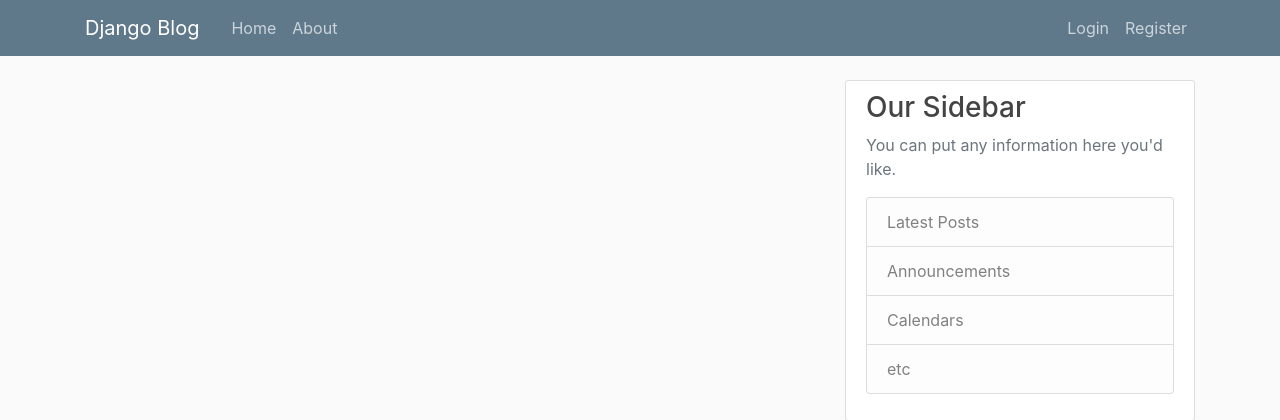
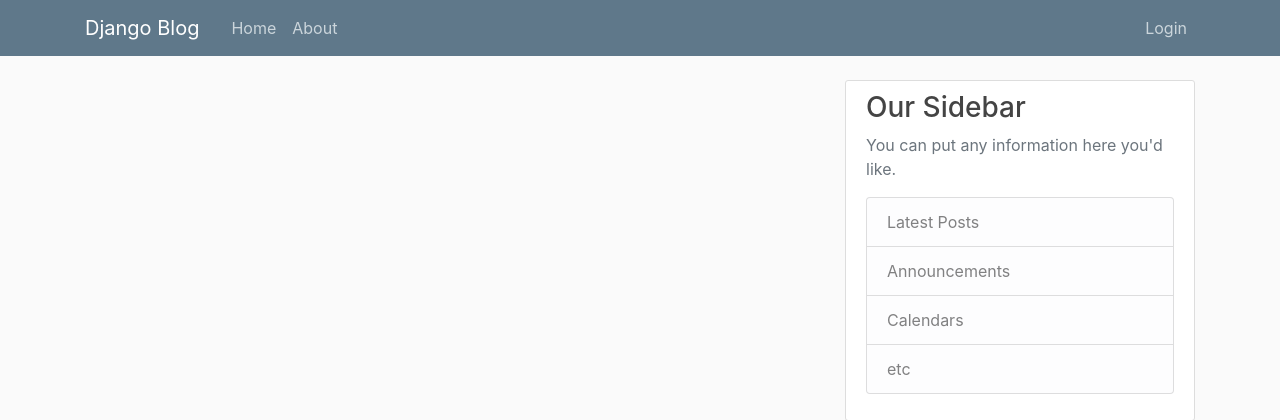
Before and after one commit to bradley-noah/django-app, a Django app: page / in a window 1280 px wide. Shown: the top 420 px of the page. Run offline with Django 3.2, Linux system fonts and the light colour scheme; data that the repository does not hold is empty; some libraries are stand-ins or nearby versions.

Commit message:
comment out register view

```diff
--- a/blog/templates/blog/base.html
+++ b/blog/templates/blog/base.html
@@ -39,7 +39,7 @@
                     <a class="nav-item nav-link" href="{% url 'logout' %}">Logout</a>
                 {% else %}
                     <a class="nav-item nav-link" href="{% url 'login' %}">Login</a>
-                    <a class="nav-item nav-link" href="{% url 'register' %}">Register</a>
+                    <!-- <a class="nav-item nav-link" href="{% url 'register' %}">Register</a> -->
                 {% endif %}
               </div>
             </div>
```
